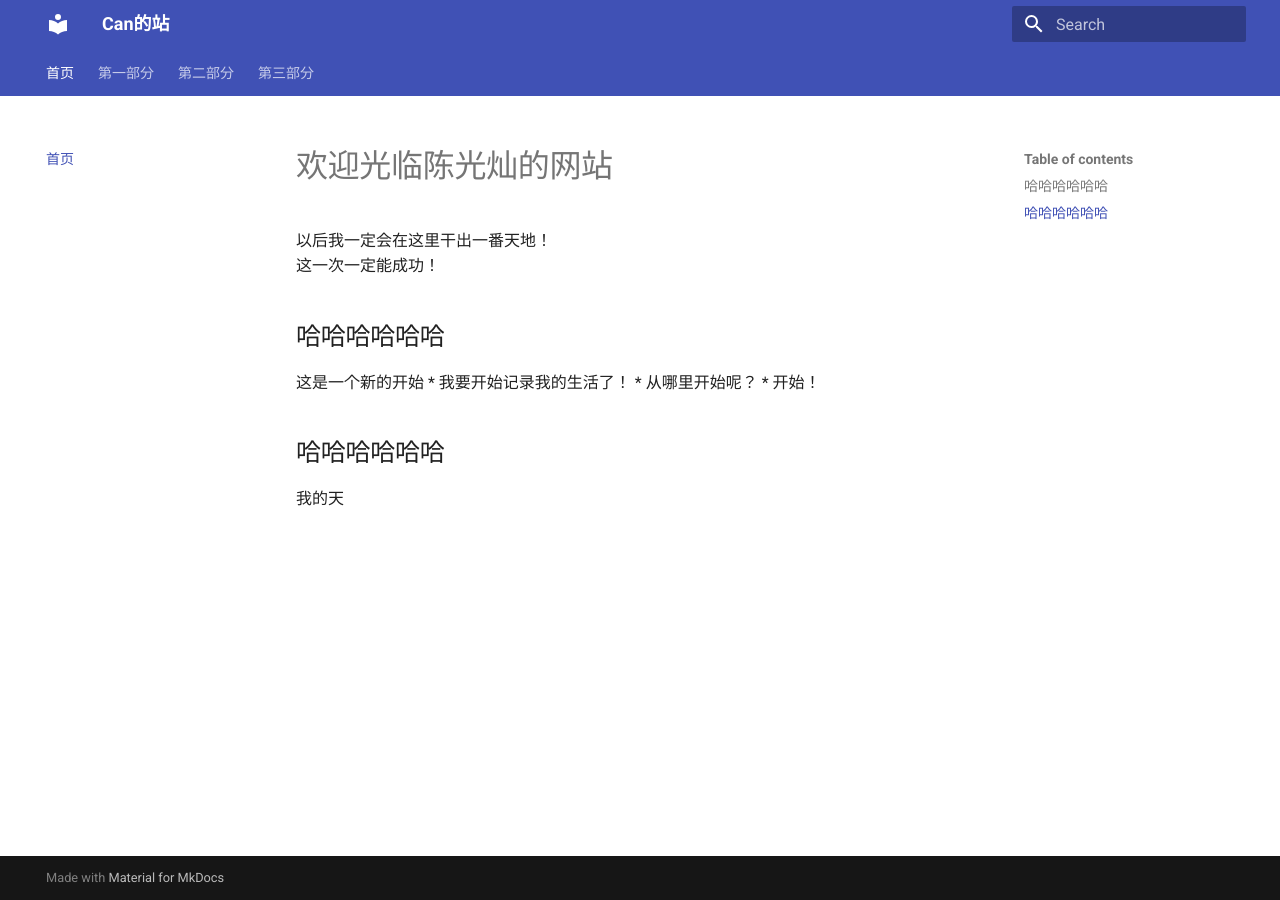
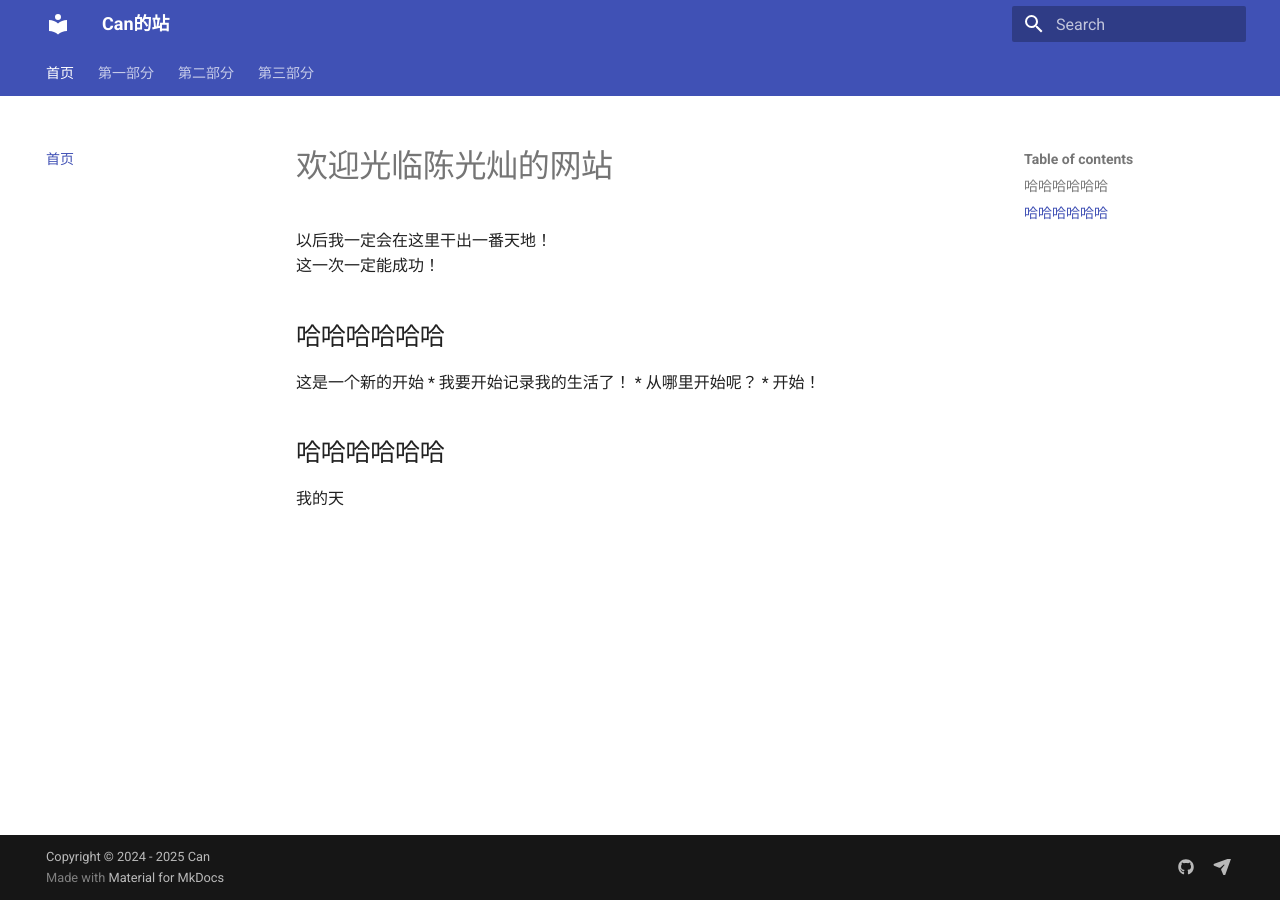
Before and after one commit to Colick-cgc/skills-github-pages, an MkDocs documentation site: the page built from docs/index.md, in a window 1280 px wide. Built offline with MkDocs 1.6.1 and Material for MkDocs 9.7.7, drawn with Linux system fonts in a browser that asks for light colours.

Commit message:
Update mkdocs.yml

```diff
--- a/mkdocs.yml
+++ b/mkdocs.yml
@@ -20,3 +20,10 @@ theme:
     - search.share
     - navigation.top
     - navigation.indexes
+extra:
+  social:
+    - icon: fontawesome/brands/github
+      link: https://github.com/Colick-cgc
+    - icon: fontawesome/solid/paper-plane
+      link: mailto:chen3242022@63.com
+copyright: Copyright &copy; 2024 - 2025 Can
```
